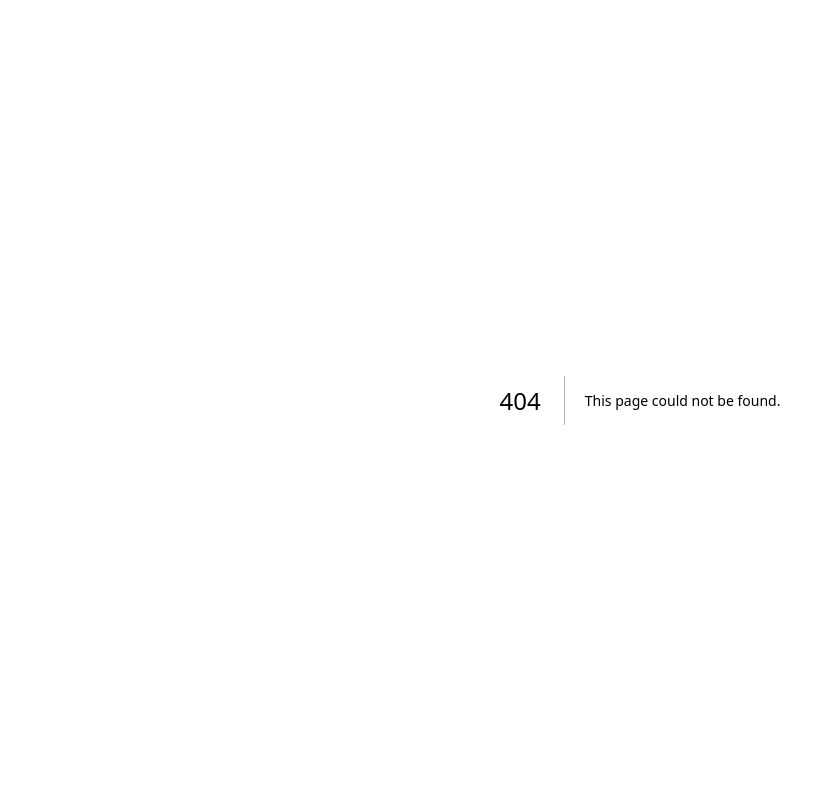
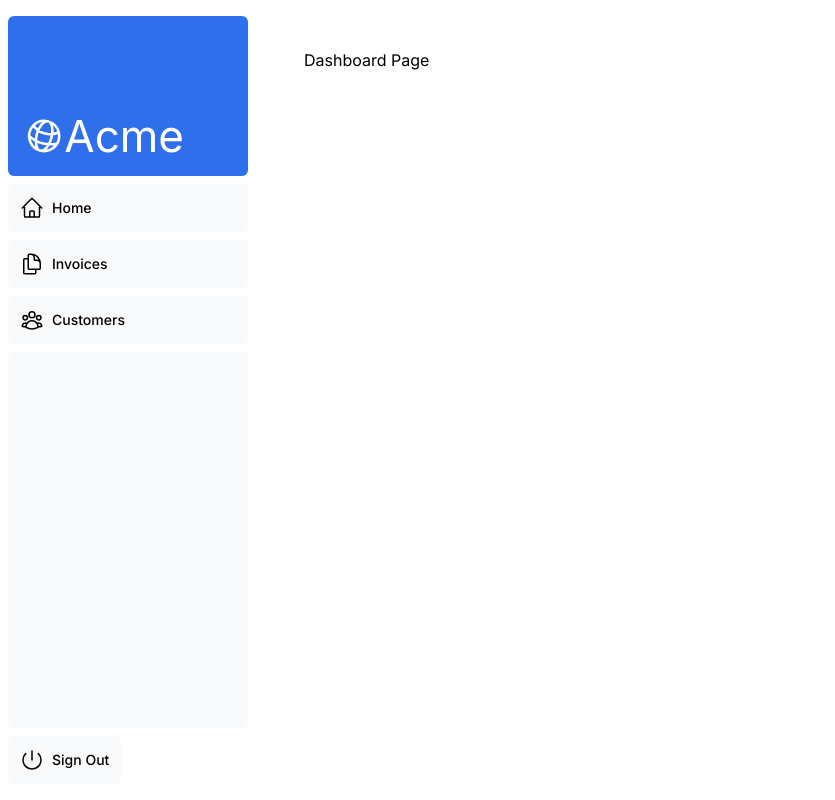
Before and after one commit to masahiro96848/next-app-router-tutorial, a Next.js app: page /dashboard in a window 1280 px wide. Before the commit this address had no page. Shown: the whole page, without its empty margins (0-835 px from the left). Built offline with nearby package versions, Linux system fonts and the light colour scheme.

Commit message:
chapter4 完了

```diff
--- /dev/null
+++ b/app/dashboard/layout.tsx
@@ -0,0 +1,12 @@
+import SideNav from '@/app/ui/dashboard/sidenav'
+
+export default function Layout({ children }: { children: React.ReactNode }) {
+  return (
+    <div className="flex h-screen flex-col md:flex-row md:overflow-hidden">
+      <div className="w-full flex-none md:w-64">
+        <SideNav />
+      </div>
+      <div className="flex-grow p-6 md:overflow-y-auto md:p-12">{children}</div>
+    </div>
+  )
+}
--- /dev/null
+++ b/app/dashboard/page.tsx
@@ -0,0 +1,3 @@
+export default function Page() {
+  return <p>Dashboard Page</p>
+}
--- a/app/layout.tsx
+++ b/app/layout.tsx
@@ -1,4 +1,5 @@
 import '@/app/ui/global.css'
+import { inter } from '@/app/ui/fonts'
 
 export default function RootLayout({
   children,
@@ -7,7 +8,7 @@ export default function RootLayout({
 }) {
   return (
     <html lang="en">
-      <body>{children}</body>
+      <body className={`${inter.className} antialiased`}>{children}</body>
     </html>
   )
 }
--- a/app/ui/acme-logo.tsx
+++ b/app/ui/acme-logo.tsx
@@ -1,13 +1,10 @@
-import { GlobeAltIcon } from '@heroicons/react/24/outline';
-import { lusitana } from '@/app/ui/fonts';
+import { GlobeAltIcon } from '@heroicons/react/24/outline'
 
 export default function AcmeLogo() {
   return (
-    <div
-      className={`${lusitana.className} flex flex-row items-center leading-none text-white`}
-    >
+    <div className={`flex flex-row items-center leading-none text-white`}>
       <GlobeAltIcon className="h-12 w-12 rotate-[15deg]" />
       <p className="text-[44px]">Acme</p>
     </div>
-  );
+  )
 }
--- /dev/null
+++ b/app/ui/fonts.ts
@@ -0,0 +1,3 @@
+import { Inter } from 'next/font/google'
+
+export const inter = Inter({ subsets: ['latin'] })
--- a/next.config.js
+++ b/next.config.js
@@ -1,4 +1,8 @@
 /** @type {import('next').NextConfig} */
-const nextConfig = {};
+const nextConfig = {
+  experimental: {
+    appDir: true,
+  },
+}
 
-module.exports = nextConfig;
+module.exports = nextConfig
```
